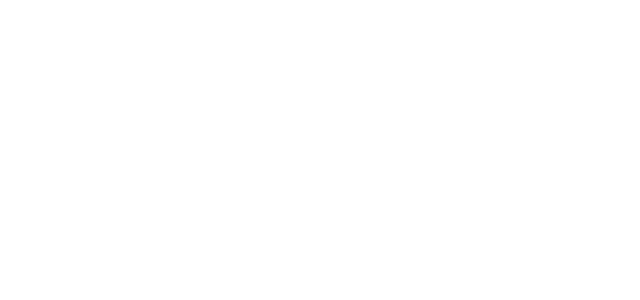
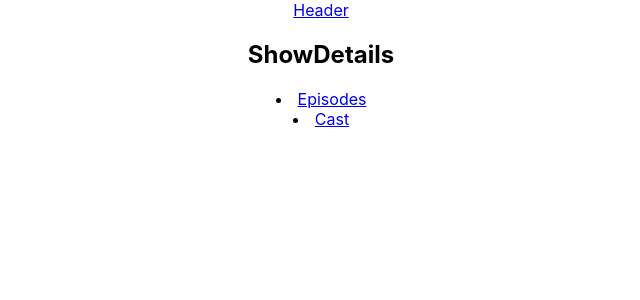
Before and after one commit to andrewretherford/showcase, a React (Create React App) app: page /show-details in a window 1280 px wide. Shown: the top 300 px of the page, without its empty margins (319-959 px from the left). Built offline with nearby package versions, Linux system fonts and the light colour scheme.

Commit message:
Added navigation framework

```diff
--- a/src/App.js
+++ b/src/App.js
@@ -1,9 +1,27 @@
 import './App.css';
+import { Routes, Route, Link } from 'react-router-dom';
+import Header from './components/Header/Header';
+import ShowResults from './components/ShowResults/ShowResults';
+import ShowDetails from './components/ShowDetails/ShowDetails';
+import Episodes from './components/Episodes/Episodes';
+import Cast from './components/Cast/Cast';
+import EpisodeDetail from './components/EpisodeDetail/EpisodeDetail';
+import CastMemberDetail from './components/CastMemberDetail/CastMemberDetail';
 
 function App() {
   return (
     <div className="App">
-
+      <Header />
+      <main>
+      <Routes>
+        <Route path="/results" element={<ShowResults />} />
+        <Route path="/show-details" element={<ShowDetails />} />
+        <Route path="/episodes" element={<Episodes />} />
+        <Route path="/episode-details" element={<EpisodeDetail />} />
+        <Route path="/cast" element={<Cast />} />
+        <Route path="/cast-member-details" element={<CastMemberDetail />} />
+      </Routes>
+      </main>
     </div>
   );
 }
--- a/src/components/Cast/Cast.js
+++ b/src/components/Cast/Cast.js
@@ -1,9 +1,11 @@
 import React from 'react';
+import CastMember from '../CastMember/CastMember';
 
 const Cast = () => {
     return (
         <div>
-
+            Cast
+            <CastMember />
         </div>
     );
 };
--- a/src/components/CastMember/CastMember.js
+++ b/src/components/CastMember/CastMember.js
@@ -1,9 +1,11 @@
 import React from 'react';
+import { Link } from 'react-router-dom';
 
 const CastMember = () => {
     return (
         <div>
-
+            <h2>CastMember</h2>
+            <Link to="/cast-member-details">Details</Link>
         </div>
     );
 };
--- a/src/components/CastMemberDetail/CastMemberDetail.js
+++ b/src/components/CastMemberDetail/CastMemberDetail.js
@@ -3,7 +3,7 @@ import React from 'react';
 const CastMemberDetail = () => {
     return (
         <div>
-
+            CastMemberDetail
         </div>
     );
 };
--- a/src/components/Episode/Episode.js
+++ b/src/components/Episode/Episode.js
@@ -1,9 +1,11 @@
 import React from 'react';
+import { Link } from 'react-router-dom';
 
 const Episode = () => {
     return (
         <div>
-
+            <h2>Episode</h2>
+            <Link to="/episode-details">Details</Link>
         </div>
     );
 };
--- a/src/components/EpisodeDetail/EpisodeDetail.js
+++ b/src/components/EpisodeDetail/EpisodeDetail.js
@@ -3,7 +3,7 @@ import React from 'react';
 const EpisodeDetail = () => {
     return (
         <div>
-
+            EpisodeDetail
         </div>
     );
 };
--- a/src/components/Episodes/Episodes.js
+++ b/src/components/Episodes/Episodes.js
@@ -1,9 +1,11 @@
 import React from 'react';
+import Episode from '../Episode/Episode';
 
 const Episodes = () => {
     return (
         <div>
-
+            Episodes
+            <Episode />
         </div>
     );
 };
--- a/src/components/Header/Header.js
+++ b/src/components/Header/Header.js
@@ -1,10 +1,11 @@
 import React from 'react';
+import { Link } from 'react-router-dom';
 
 const Header = () => {
     return (
-        <div>
-
-        </div>
+        <header>
+            <Link to="/">Header</Link>
+        </header>
     );
 };
 
--- a/src/components/Show/Show.js
+++ b/src/components/Show/Show.js
@@ -1,9 +1,11 @@
 import React from 'react';
+import { Link } from 'react-router-dom';
 
 const Show = () => {
     return (
         <div>
-
+            <h2>Show</h2>
+            <Link to="/show-details" >Details</Link>
         </div>
     );
 };
--- a/src/components/ShowDetails/ShowDetails.js
+++ b/src/components/ShowDetails/ShowDetails.js
@@ -1,9 +1,16 @@
 import React from 'react';
+import { Link } from 'react-router-dom';
 
 const ShowDetails = () => {
     return (
         <div>
-
+            <h2>ShowDetails</h2>
+            <li>
+                <Link to="/episodes">Episodes</Link>
+            </li>
+            <li>
+                <Link to="/cast">Cast</Link>
+            </li>
         </div>
     );
 };
--- a/src/components/ShowResults/ShowResults.js
+++ b/src/components/ShowResults/ShowResults.js
@@ -1,9 +1,13 @@
 import React from 'react';
+import { Route } from 'react-router-dom';
+import Show from '../Show/Show';
+
 
 const ShowResults = () => {
     return (
         <div>
-
+            ShowResults
+            <Show />
         </div>
     );
 };
```
